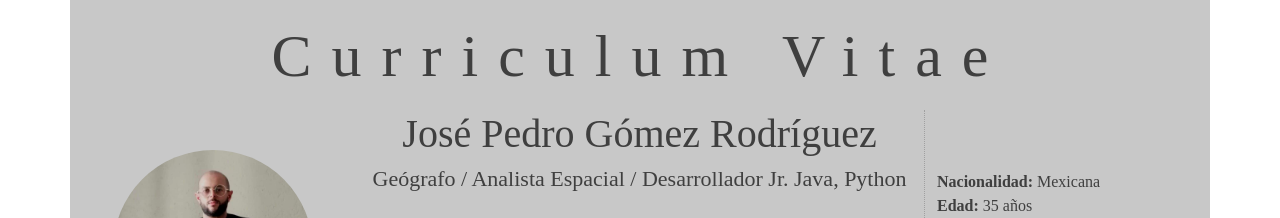
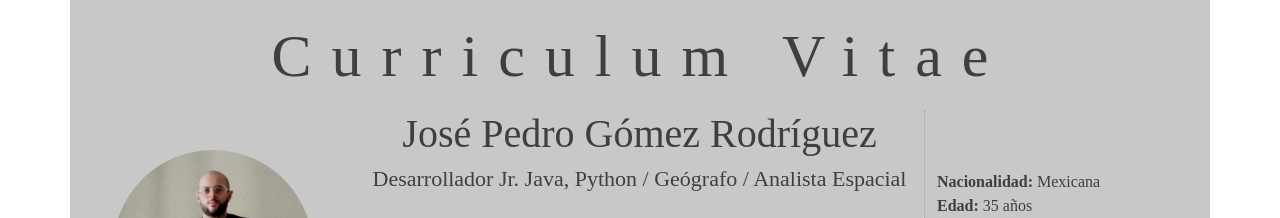
Before and after one commit to GRJPedro/CVPedroGomez, a plain HTML site: page index.html in a window 1280 px wide. Shown: the top 218 px of the page. Drawn offline with nearby package versions, Linux system fonts and the light colour scheme; a web font is replaced by a local one.

Commit message:
Update index.html
se cambio el orden de mis credenciales

```diff
--- a/index.html
+++ b/index.html
@@ -44,7 +44,7 @@
             </div>
             <div class="present col-xl-6 col-lg-12">
               <h1>José Pedro Gómez Rodríguez</h1>
-              <h5>Geógrafo / Analista Espacial / Desarrollador Jr. Java, Python </h5>
+              <h5>Desarrollador Jr. Java, Python / Geógrafo / Analista Espacial</h5>
               <hr>
               <p>Lic. en Geografía por la Universidad Nacional Autónoma de México </p>
               <p>Mtro. en Geomática por la Universidad Nacional Autónoma de México</p>
```
